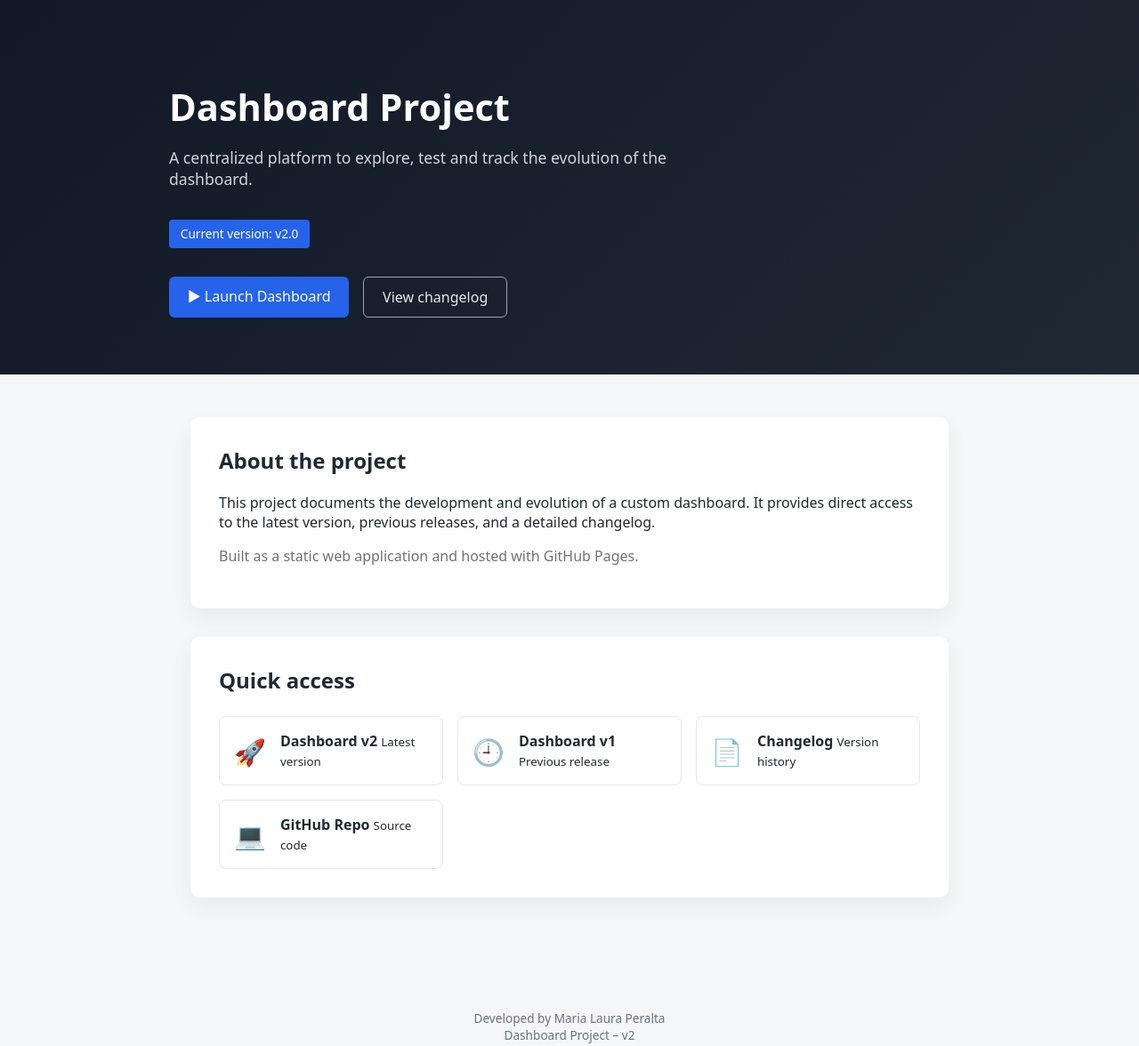
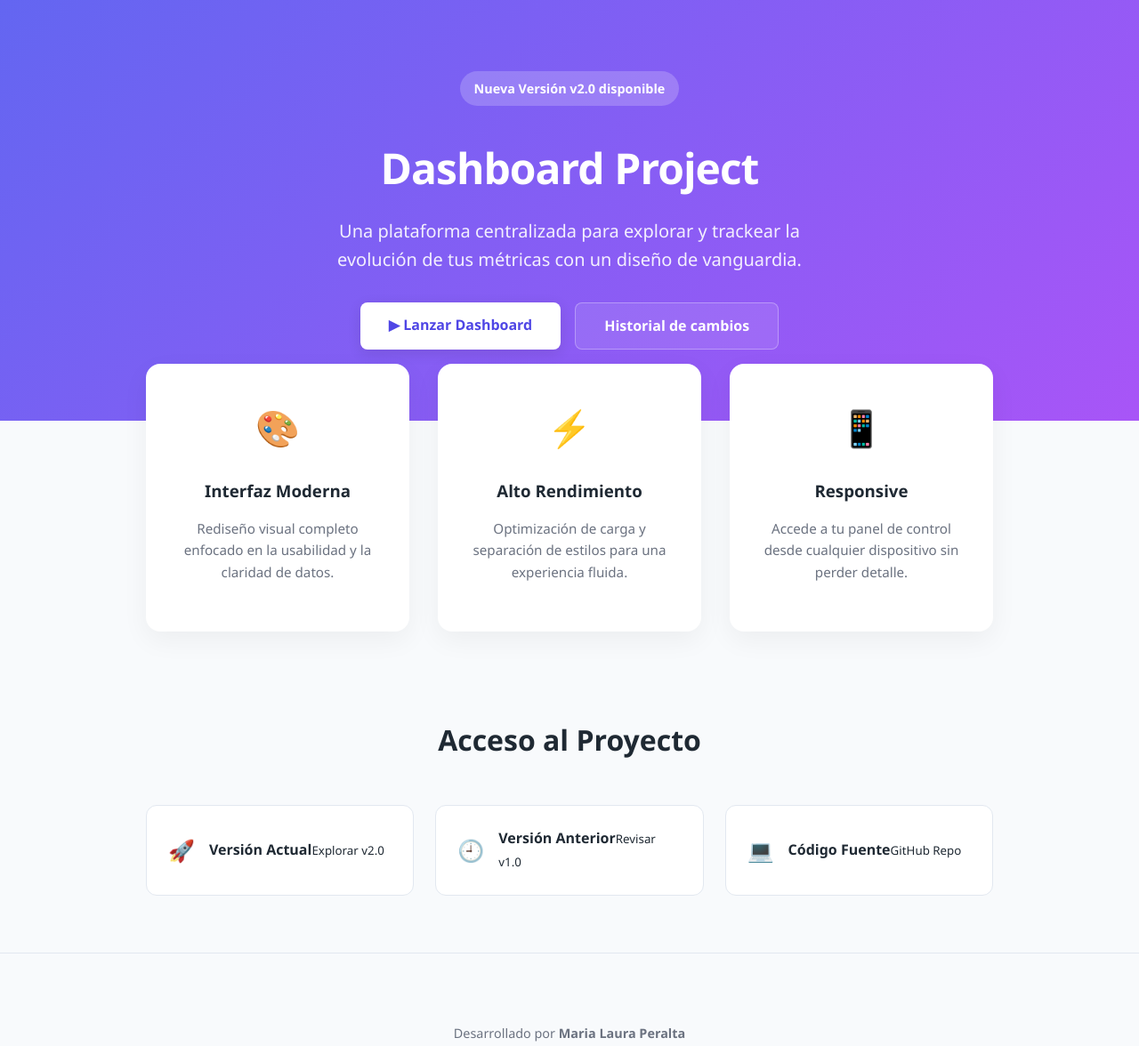
Before and after one commit to lalita635dev-prog/dashboard, a plain HTML site: page index.html in a window 1280 px wide. Shown: the top 1176 px of the page at 89% size. Drawn offline with Linux system fonts and the light colour scheme.

```diff
--- a/assets/css/main.css
+++ b/assets/css/main.css
@@ -1,141 +1,221 @@
+:root {
+  --primary: #4f46e5;
+  --secondary: #7c3aed;
+  --gradient: linear-gradient(135deg, #6366f1 0%, #a855f7 100%);
+  --text-main: #1f2933;
+  --text-muted: #6b7280;
+  --bg-body: #f8fafc;
+  --white: #ffffff;
+}
+
 * {
   box-sizing: border-box;
-  font-family: system-ui, -apple-system, BlinkMacSystemFont, sans-serif;
+  font-family: 'Segoe UI', Roboto, Helvetica, Arial, sans-serif;
 }
 
 body {
   margin: 0;
-  background: #f4f6f8;
-  color: #1f2933;
+  background: var(--bg-body);
+  color: var(--text-main);
+  line-height: 1.6;
 }
 
-/* HERO */
-
+/* --- HERO SECTION --- */
 .hero {
-  background: linear-gradient(135deg, #111827, #1f2933);
-  color: #fff;
-  padding: 4rem 1.5rem;
+  background: var(--gradient);
+  color: var(--white);
+  padding: 5rem 1.5rem;
+  text-align: center;
 }
 
 .hero-content {
-  max-width: 900px;
+  max-width: 800px;
   margin: 0 auto;
 }
 
 .hero h1 {
-  font-size: 2.6rem;
-  margin-bottom: 0.5rem;
+  font-size: 3rem;
+  margin: 0 0 1rem 0;
+  letter-spacing: -1px;
 }
 
 .subtitle {
-  font-size: 1.1rem;
-  color: #d1d5db;
+  font-size: 1.25rem;
+  opacity: 0.9;
   max-width: 600px;
+  margin: 0 auto 2rem auto;
 }
 
 .badge {
   display: inline-block;
-  margin-top: 1rem;
-  padding: 0.4rem 0.8rem;
-  background: #2563eb;
-  border-radius: 4px;
-  font-size: 0.85rem;
+  background: rgba(255, 255, 255, 0.2);
+  padding: 0.5rem 1rem;
+  border-radius: 50px;
+  font-size: 0.9rem;
+  font-weight: 600;
+  margin-bottom: 2rem;
 }
 
+/* --- BUTTONS --- */
 .hero-actions {
-  margin-top: 2rem;
   display: flex;
   gap: 1rem;
+  justify-content: center;
   flex-wrap: wrap;
 }
 
-/* BUTTONS */
-
 .btn {
-  padding: 0.7rem 1.3rem;
-  border-radius: 6px;
+  padding: 0.8rem 2rem;
+  border-radius: 8px;
   text-decoration: none;
-  font-weight: 500;
-  transition: all 0.2s ease;
+  font-weight: 600;
+  transition: transform 0.2s, box-shadow 0.2s;
 }
 
 .btn.primary {
-  background: #2563eb;
-  color: #fff;
-}
-
-.btn.primary:hover {
-  background: #1d4ed8;
+  background: var(--white);
+  color: var(--primary);
+  box-shadow: 0 4px 15px rgba(0,0,0,0.1);
 }
 
 .btn.secondary {
-  border: 1px solid #9ca3af;
-  color: #e5e7eb;
+  background: rgba(255, 255, 255, 0.1);
+  color: var(--white);
+  border: 1px solid rgba(255, 255, 255, 0.3);
 }
 
-.btn.secondary:hover {
-  background: rgba(255, 255, 255, 0.1);
+.btn:hover {
+  transform: translateY(-2px);
+  box-shadow: 0 6px 20px rgba(0,0,0,0.15);
 }
 
-/* CONTENT */
-
+/* --- MAIN CONTAINER --- */
 .container {
-  max-width: 900px;
+  max-width: 1000px;
   margin: 0 auto;
-  padding: 3rem 1.5rem;
+  padding: 4rem 1.5rem;
 }
 
-.card {
-  background: #fff;
-  border-radius: 10px;
-  padding: 2rem;
-  margin-bottom: 2rem;
-  box-shadow: 0 10px 25px rgba(0, 0, 0, 0.05);
+/* --- FEATURES GRID --- */
+.features-grid {
+  display: grid;
+  grid-template-columns: repeat(auto-fit, minmax(280px, 1fr));
+  gap: 2rem;
+  margin-top: -8rem; /* Elevación sobre el hero */
 }
 
-.card h2 {
-  margin-top: 0;
+.feature-card {
+  background: var(--white);
+  padding: 2.5rem 2rem;
+  border-radius: 16px;
+  text-align: center;
+  box-shadow: 0 10px 30px rgba(0,0,0,0.05);
+  transition: y 0.3s;
 }
 
-.muted {
-  color: #6b7280;
+.feature-icon {
+  font-size: 2.5rem;
+  margin-bottom: 1.5rem;
+  display: block;
 }
 
-/* ACTIONS */
+.feature-card h3 { margin: 0 0 0.5rem 0; }
+.muted { color: var(--text-muted); font-size: 0.95rem; }
+
+/* --- ACCESS SECTION --- */
+.section-title {
+  text-align: center;
+  margin-bottom: 3rem;
+  font-size: 2rem;
+}
 
 .actions-grid {
   display: grid;
   grid-template-columns: repeat(auto-fit, minmax(220px, 1fr));
-  gap: 1rem;
-  margin-top: 1.5rem;
+  gap: 1.5rem;
 }
 
-.action {
+.action-item {
   display: flex;
   align-items: center;
   gap: 1rem;
-  padding: 1rem;
-  border-radius: 8px;
+  padding: 1.5rem;
+  background: var(--white);
+  border-radius: 12px;
   text-decoration: none;
-  color: #1f2933;
-  border: 1px solid #e5e7eb;
-  transition: all 0.2s ease;
+  color: var(--text-main);
+  border: 1px solid #e2e8f0;
+  transition: all 0.2s;
 }
 
-.action:hover {
-  transform: translateY(-2px);
-  box-shadow: 0 8px 20px rgba(0, 0, 0, 0.08);
+.action-item:hover {
+  border-color: var(--primary);
+  background: #f1f5ff;
 }
 
-.icon {
-  font-size: 1.8rem;
+.action-item .icon { font-size: 1.5rem; }
+
+/* --- TIMELINE CSS (Para Changelog) --- */
+.timeline {
+  position: relative;
+  max-width: 800px;
+  margin: 0 auto;
+  padding-left: 2rem;
 }
 
-/* FOOTER */
+.timeline::before {
+  content: '';
+  position: absolute;
+  left: 0;
+  top: 0;
+  width: 4px;
+  height: 100%;
+  background: #e2e8f0;
+  border-radius: 2px;
+}
 
+.timeline-item {
+  position: relative;
+  margin-bottom: 3rem;
+}
+
+.timeline-dot {
+  position: absolute;
+  left: -2.4rem;
+  top: 5px;
+  width: 16px;
+  height: 16px;
+  background: var(--primary);
+  border: 4px solid var(--white);
+  border-radius: 50%;
+  box-shadow: 0 0 0 4px #e2e8f0;
+}
+
+.timeline-content {
+  background: var(--white);
+  padding: 1.5rem 2rem;
+  border-radius: 12px;
+  box-shadow: 0 4px 15px rgba(0,0,0,0.05);
+}
+
+.timeline-content h2 {
+  margin: 0 0 1rem 0;
+  display: flex;
+  justify-content: space-between;
+  align-items: center;
+}
+
+.timeline-content h2 span {
+  font-size: 0.9rem;
+  color: var(--text-muted);
+  font-weight: normal;
+}
+
+/* --- FOOTER --- */
 footer {
   text-align: center;
-  padding: 2rem 1rem;
-  font-size: 0.85rem;
-  color: #6b7280;
+  padding: 4rem 1.5rem;
+  color: var(--text-muted);
+  font-size: 0.9rem;
+  border-top: 1px solid #e2e8f0;
 }
--- a/index.html
+++ b/index.html
@@ -1,76 +1,61 @@
 <!DOCTYPE html>
-<html lang="en">
+<html lang="es">
 <head>
   <meta charset="UTF-8" />
   <meta name="viewport" content="width=device-width, initial-scale=1.0" />
-  <title>Dashboard Project</title>
+  <title>Dashboard Project | v2.0</title>
   <link rel="stylesheet" href="assets/css/main.css" />
 </head>
 <body>
 
   <header class="hero">
     <div class="hero-content">
+      <span class="badge">Nueva Versión v2.0 disponible</span>
       <h1>Dashboard Project</h1>
       <p class="subtitle">
-        A centralized platform to explore, test and track the evolution of the dashboard.
+        Una plataforma centralizada para explorar y trackear la evolución de tus métricas con un diseño de vanguardia.
       </p>
-      <span class="badge">Current version: v2.0</span>
-
       <div class="hero-actions">
-        <a href="dashboard/v2/index.html" class="btn primary">▶ Launch Dashboard</a>
-        <a href="changelog.html" class="btn secondary">View changelog</a>
+        <a href="dashboard/v2/index.html" class="btn primary">▶ Lanzar Dashboard</a>
+        <a href="changelog.html" class="btn secondary">Historial de cambios</a>
       </div>
     </div>
   </header>
 
   <main class="container">
 
-    <section class="card">
-      <h2>About the project</h2>
-      <p>
-        This project documents the development and evolution of a custom dashboard.
-        It provides direct access to the latest version, previous releases,
-        and a detailed changelog.
-      </p>
-      <p class="muted">
-        Built as a static web application and hosted with GitHub Pages.
-      </p>
+    <section class="features-grid">
+      <div class="feature-card">
+        <span class="feature-icon">🎨</span>
+        <h3>Interfaz Moderna</h3>
+        <p class="muted">Rediseño visual completo enfocado en la usabilidad y la claridad de datos.</p>
+      </div>
+      <div class="feature-card">
+        <span class="feature-icon">⚡</span>
+        <h3>Alto Rendimiento</h3>
+        <p class="muted">Optimización de carga y separación de estilos para una experiencia fluida.</p>
+      </div>
+      <div class="feature-card">
+        <span class="feature-icon">📱</span>
+        <h3>Responsive</h3>
+        <p class="muted">Accede a tu panel de control desde cualquier dispositivo sin perder detalle.</p>
+      </div>
     </section>
 
-    <section class="card">
-      <h2>Quick access</h2>
-
+    <section style="margin-top: 6rem;">
+      <h2 class="section-title">Acceso al Proyecto</h2>
       <div class="actions-grid">
-        <a href="dashboard/v2/index.html" class="action">
+        <a href="dashboard/v2/index.html" class="action-item">
           <span class="icon">🚀</span>
-          <div>
-            <strong>Dashboard v2</strong>
-            <small>Latest version</small>
-          </div>
+          <div><strong>Versión Actual</strong><small>Explorar v2.0</small></div>
         </a>
-
-        <a href="dashboard/v1/index.html" class="action">
+        <a href="dashboard/v1/index.html" class="action-item">
           <span class="icon">🕘</span>
-          <div>
-            <strong>Dashboard v1</strong>
-            <small>Previous release</small>
-          </div>
+          <div><strong>Versión Anterior</strong><small>Revisar v1.0</small></div>
         </a>
-
-        <a href="changelog.html" class="action">
-          <span class="icon">📄</span>
-          <div>
-            <strong>Changelog</strong>
-            <small>Version history</small>
-          </div>
-        </a>
-
-        <a href="https://github.com/lalita635dev-prog/dashboard" target="_blank" class="action">
+        <a href="https://github.com/lalita635dev-prog/dashboard" target="_blank" class="action-item">
           <span class="icon">💻</span>
-          <div>
-            <strong>GitHub Repo</strong>
-            <small>Source code</small>
-          </div>
+          <div><strong>Código Fuente</strong><small>GitHub Repo</small></div>
         </a>
       </div>
     </section>
@@ -78,10 +63,7 @@
   </main>
 
   <footer>
-    <p>
-      Developed by Maria Laura Peralta<br />
-      Dashboard Project – v2
-    </p>
+    <p>Desarrollado por <strong>Maria Laura Peralta</strong><br>Dashboard Project © 2026</p>
   </footer>
 
 </body>
```
Also changed, not shown: changelog.html (+33 -26 lines).
